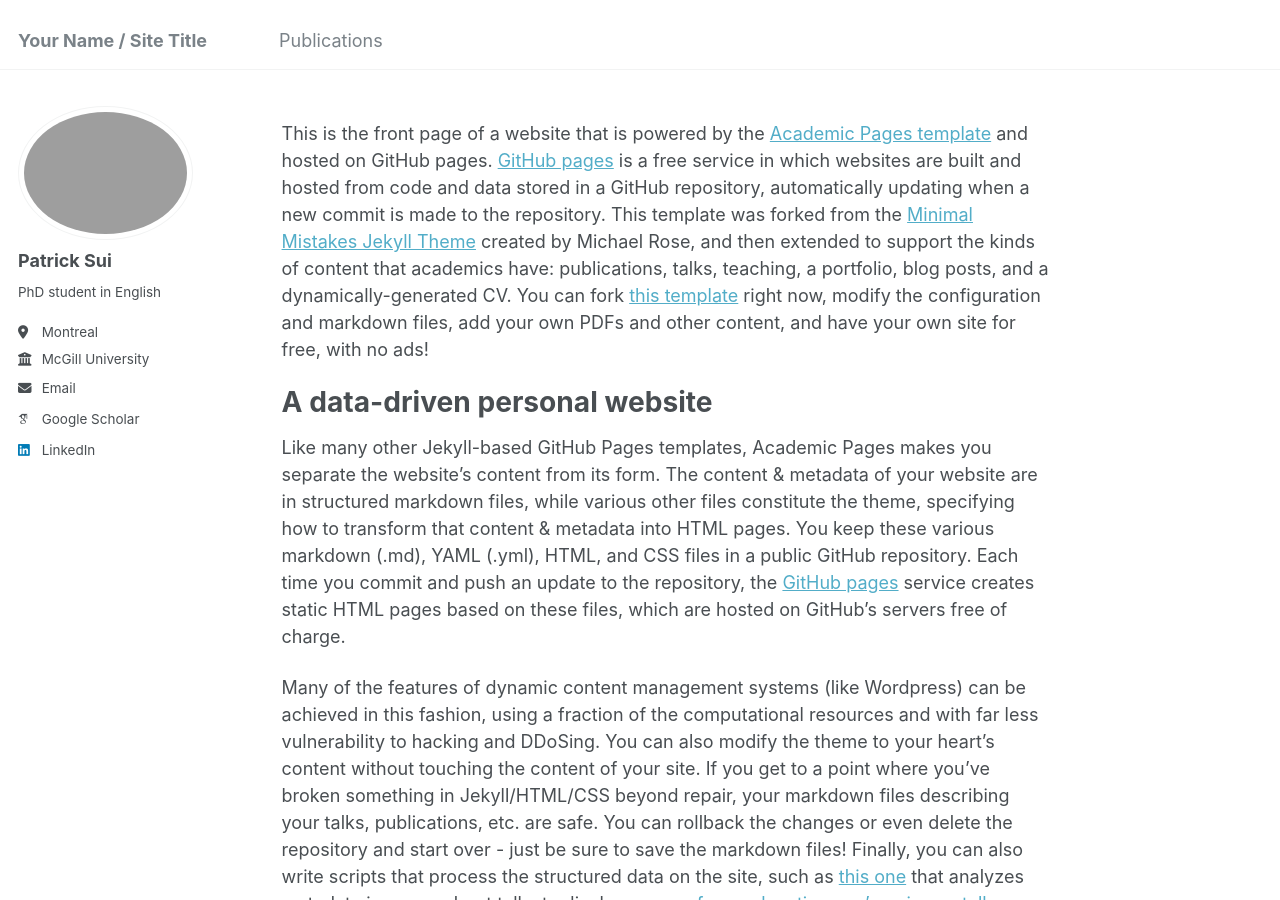
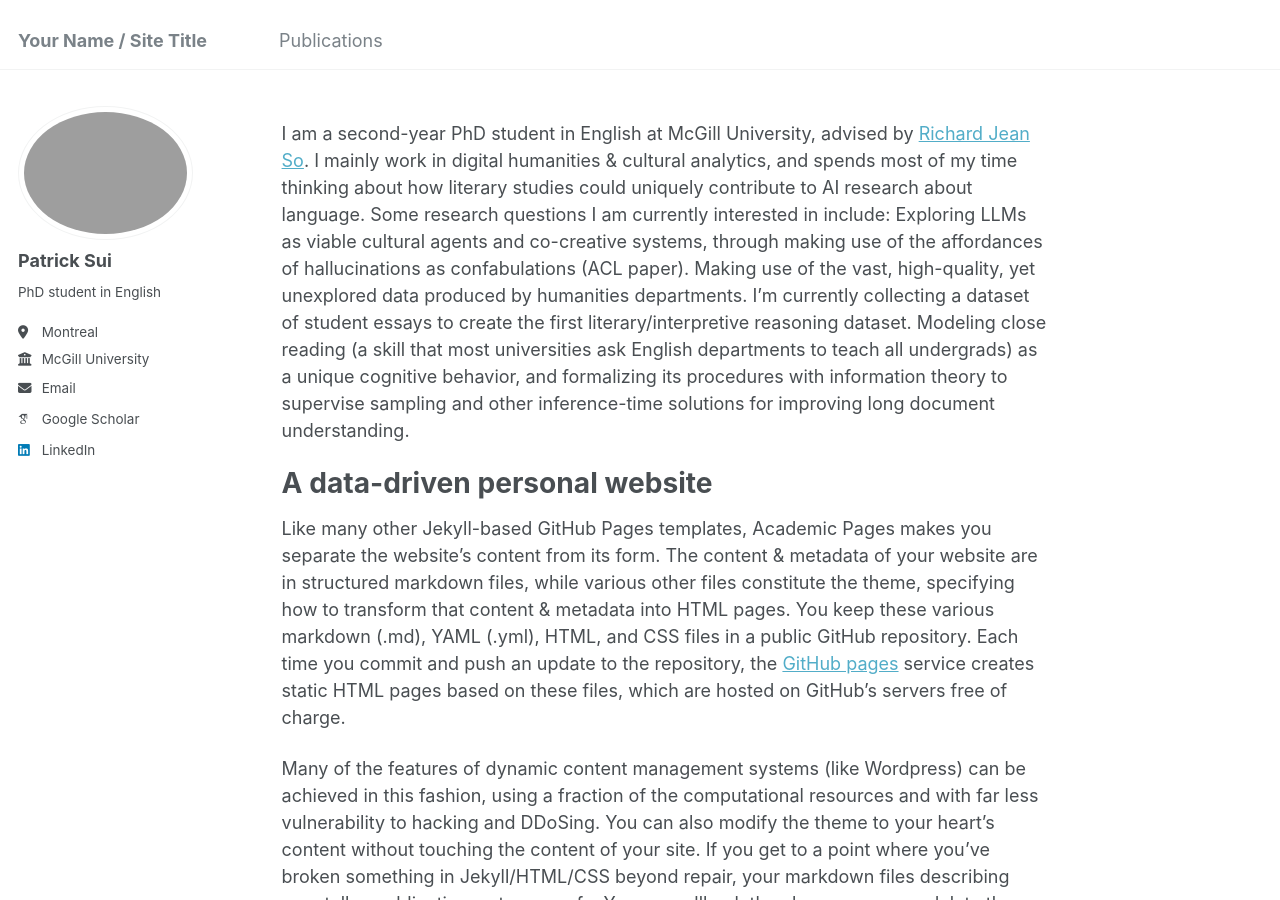
Before and after one commit to patrick-sui/patrick-sui, a Jekyll site: the page built from _pages/about.md, in a window 1280 px wide and 900 px high. Built offline with Jekyll 4.4.1, drawn with Linux system fonts in a browser that asks for light colours; some web fonts are replaced.

Commit message:
Update about.md

```diff
--- a/_pages/about.md
+++ b/_pages/about.md
@@ -7,7 +7,11 @@ redirect_from:
   - /about.html
 ---
 
-This is the front page of a website that is powered by the [Academic Pages template](https://github.com/academicpages/academicpages.github.io) and hosted on GitHub pages. [GitHub pages](https://pages.github.com) is a free service in which websites are built and hosted from code and data stored in a GitHub repository, automatically updating when a new commit is made to the repository. This template was forked from the [Minimal Mistakes Jekyll Theme](https://mmistakes.github.io/minimal-mistakes/) created by Michael Rose, and then extended to support the kinds of content that academics have: publications, talks, teaching, a portfolio, blog posts, and a dynamically-generated CV. You can fork [this template](https://github.com/academicpages/academicpages.github.io) right now, modify the configuration and markdown files, add your own PDFs and other content, and have your own site for free, with no ads!
+I am  a second-year PhD student in English at McGill University, advised by [Richard Jean So](https://richardjeanso.wixsite.com/mysite/light-art). I mainly work in digital humanities & cultural analytics, and spends most of my time thinking about how literary studies could uniquely contribute to AI research about language. Some research questions I am currently interested in include:
+Exploring LLMs as viable cultural agents and co-creative systems, through making use of the affordances of hallucinations as confabulations (ACL paper).
+Making use of the vast, high-quality, yet unexplored data produced by humanities departments. I'm currently collecting a dataset of student essays to create the first literary/interpretive reasoning dataset.
+Modeling close reading (a skill that most universities ask English departments to teach all undergrads) as a unique cognitive behavior, and formalizing its procedures with information theory to supervise sampling and other inference-time solutions for improving long document understanding.
+
 
 A data-driven personal website
 ======
```
